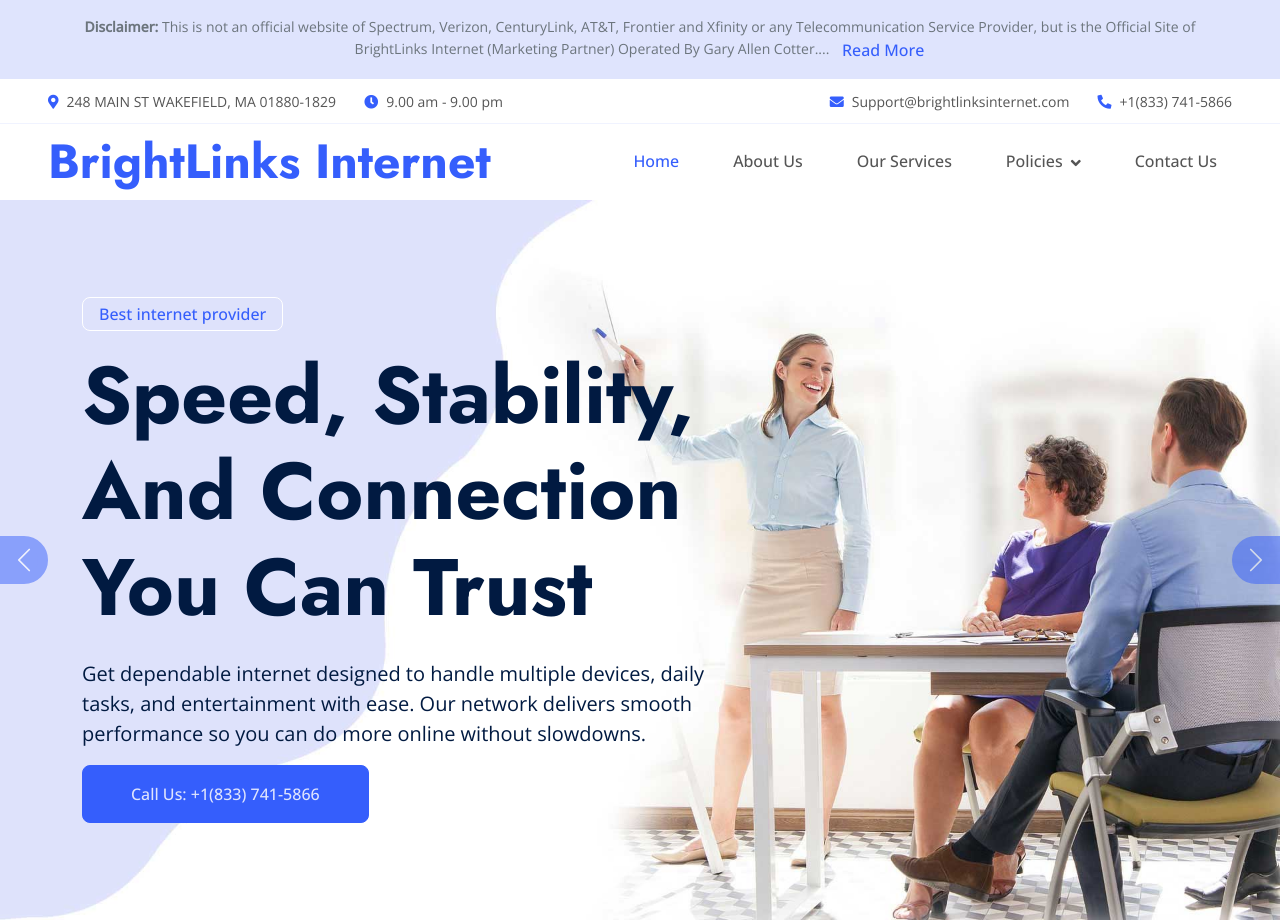
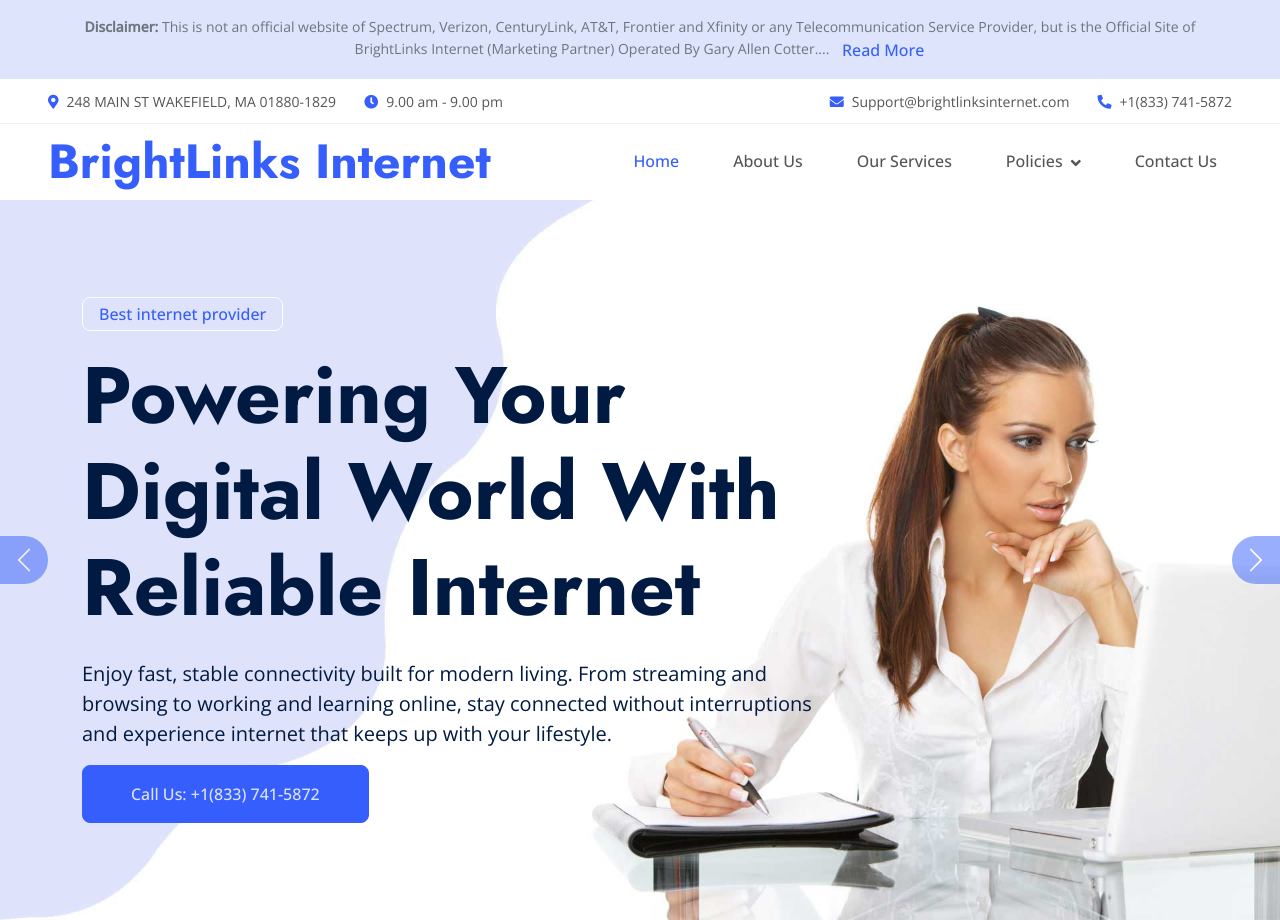
Before and after one commit to ZaidAhmed786/fastspeedinternet, a plain HTML site: page index.html in a window 1280 px wide. Shown: the top 920 px of the page. Drawn offline with nearby package versions, Linux system fonts and the light colour scheme; files that its build step writes are made by us from their sources.

Commit message:
updated the code

```diff
--- a/index.html
+++ b/index.html
@@ -85,7 +85,7 @@
             </div>
             <div class="col-lg-6 px-5 text-end">
                 <small><i class="fa fa-envelope text-primary me-2"></i>Support@brightlinksinternet.com</small>
-                <small class="ms-4"><i class="fa fa-phone-alt text-primary me-2"></i>+1(833) 741-5866</small>
+                <small class="ms-4"><i class="fa fa-phone-alt text-primary me-2"></i>+1(833) 741-5872</small>
             </div>
         </div>
 
@@ -137,7 +137,7 @@
                                     <h1 class="display-1 mb-4 animated slideInDown">Powering Your Digital World With Reliable Internet
                                     </h1>
                                     <p class="text-dark fs-5">Enjoy fast, stable connectivity built for modern living. From streaming and browsing to working and learning online, stay connected without interruptions and experience internet that keeps up with your lifestyle.</p>
-                                    <a href="tel:+18337415866" class="btn btn-primary py-3 px-5 animated slideInDown">Call Us: +1(833) 741-5866</a>
+                                    <a href="tel:+18337415872" class="btn btn-primary py-3 px-5 animated slideInDown">Call Us: +1(833) 741-5872</a>
                                 </div>
                             </div>
                         </div>
@@ -154,7 +154,7 @@
                                         Best internet provider</p>
                                     <h1 class="display-1 mb-4 animated slideInDown">Speed, Stability, And Connection You Can Trust</h1>
                                     <p class="text-dark fs-5">Get dependable internet designed to handle multiple devices, daily tasks, and entertainment with ease. Our network delivers smooth performance so you can do more online without slowdowns.</p>
-                                    <a href="tel:+18337415866" class="btn btn-primary py-3 px-5 animated slideInDown">Call Us: +1(833) 741-5866</a>
+                                    <a href="tel:+18337415872" class="btn btn-primary py-3 px-5 animated slideInDown">Call Us: +1(833) 741-5872</a>
                                 </div>
                             </div>
                         </div>
@@ -437,7 +437,7 @@
             <li>24/7 customer support <i class="fa fa-check"></i></li>
           </ul>
 
-          <a href="tel:+18337415866" class="btn btn-primary">Call Us: +1(833) 741-5866</a>
+          <a href="tel:+18337415872" class="btn btn-primary">Call Us: +1(833) 741-5872</a>
         </div>
       </div>
 
@@ -456,7 +456,7 @@
             <li>Access to premium channels <i class="fa fa-check"></i></li>
           </ul>
 
-          <a href="tel:+18337415866" class="btn btn-primary">Call Us: +1(833) 741-5866</a>
+          <a href="tel:+18337415872" class="btn btn-primary">Call Us: +1(833) 741-5872</a>
         </div>
       </div>
 
@@ -475,7 +475,7 @@
             <li>Priority customer support <i class="fa fa-check"></i></li>
           </ul>
 
-          <a href="tel:+18337415866" class="btn btn-primary">Call Us: +1(833) 741-5866</a>
+          <a href="tel:+18337415872" class="btn btn-primary">Call Us: +1(833) 741-5872</a>
         </div>
       </div>
 
@@ -697,7 +697,7 @@
                                 </div>
                             </div>
                             <div class="col-12 text-center">
-                                <button class="btn btn-primary w-100 py-3" type="submit" onclick="window.location.href='tel:+18337415866'">Call Us: +1(833) 741-5866</button>
+                                <button class="btn btn-primary w-100 py-3" type="submit" onclick="window.location.href='tel:+18337415872'">Call Us: +1(833) 741-5872</button>
                             </div>
                         </div>
                     </div>
@@ -743,7 +743,7 @@
                  <div class="col-lg-3 col-md-6">
                     <h4 class="text-white mb-4">Get In Touch</h4>
                     <p class="mb-2"><i class="fa fa-map-marker-alt me-3"></i>248 MAIN ST WAKEFIELD, MA 01880-1829</p>
-                    <p class="mb-2"><i class="fa fa-phone-alt me-3"></i>+1(833) 741-5866</p>
+                    <p class="mb-2"><i class="fa fa-phone-alt me-3"></i>+1(833) 741-5872</p>
                     <p class="mb-2"><i class="fa fa-envelope me-3"></i>Support@brightlinksinternet.com</p>
 
                 </div>
```
Also changed, not shown: about.html (+2 -2 lines), contact.html (+3 -3 lines), disclaimer.html (+2 -2 lines), privacy.html (+2 -2 lines), refund.html (+2 -2 lines), service.html (+3 -3 lines), terms.html (+2 -2 lines).
